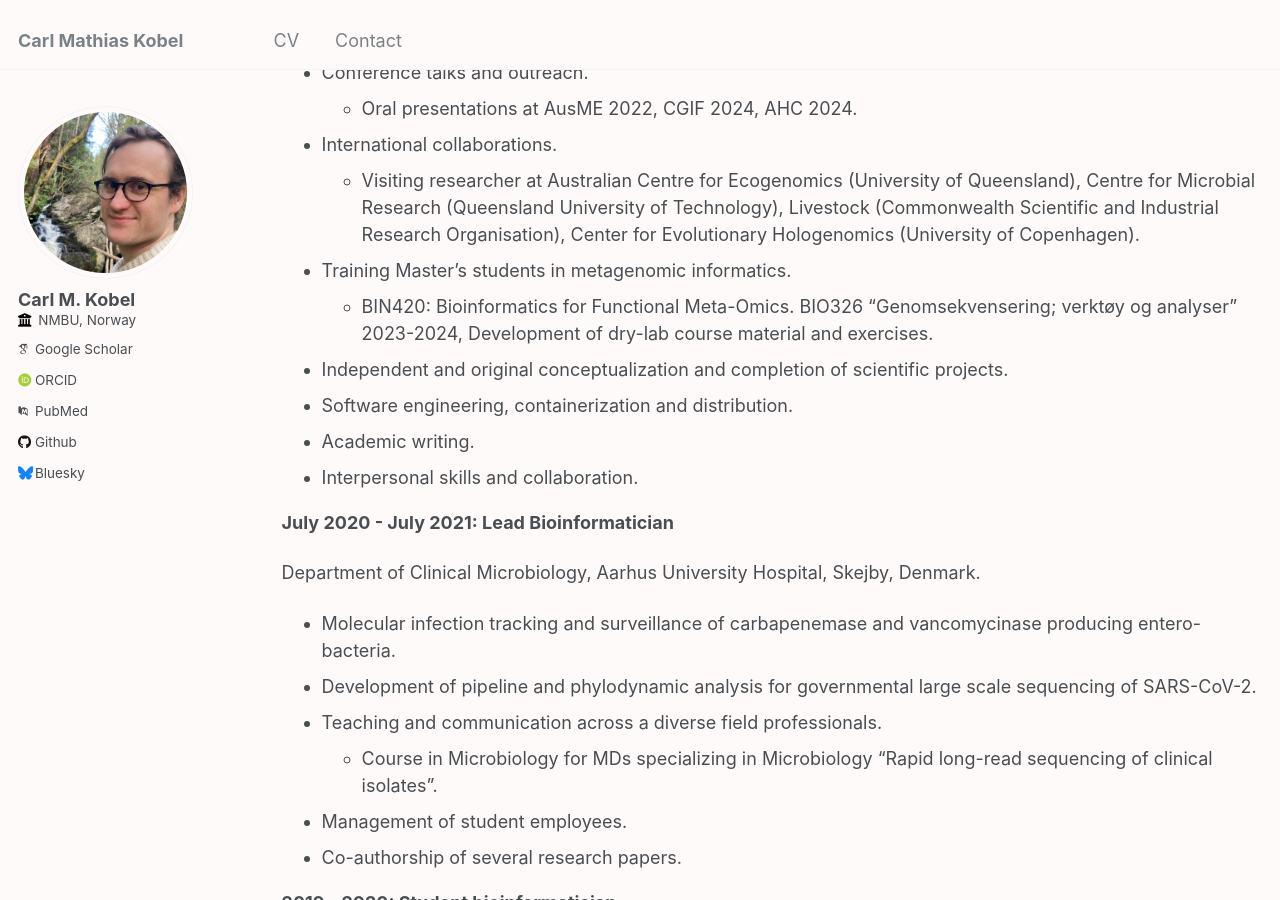
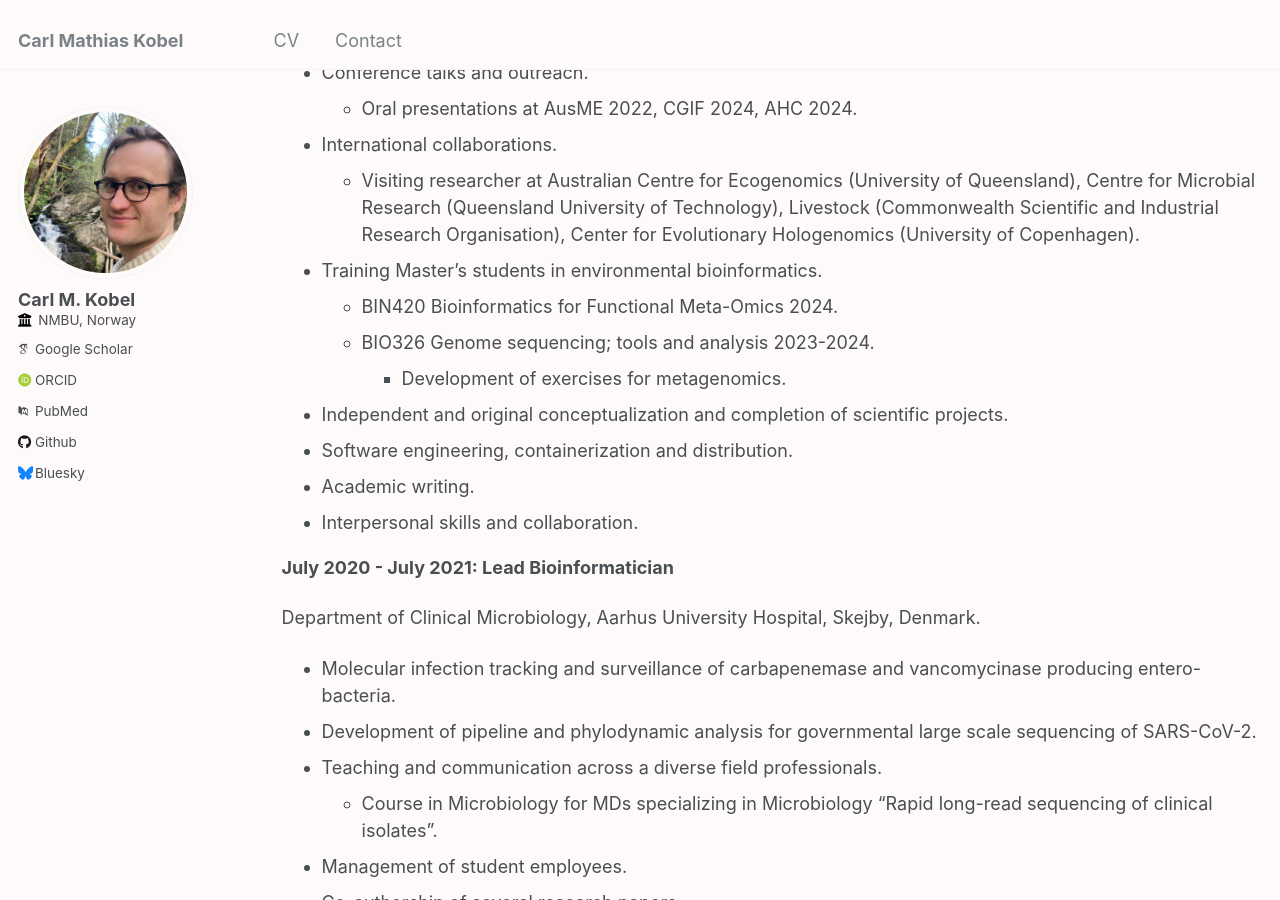
Before and after one commit to cmkobel/cmkobel.github.io, a Jekyll site: the page built from _pages/cv.md, in a window 1280 px wide and 900 px high, scrolled down 437 px. Built offline with Jekyll 4.4.1, drawn with Linux system fonts in a browser that asks for light colours; some web fonts are replaced.

Commit message:
Update cv.md

```diff
--- a/_pages/cv.md
+++ b/_pages/cv.md
@@ -24,8 +24,10 @@ Faculty of Biosciences, Norwegian University of Life Sciences, Ås, Norway.
     - Oral presentations at AusME 2022, CGIF 2024, AHC 2024.
   - International collaborations.
     - Visiting researcher at Australian Centre for Ecogenomics (University of Queensland), Centre for Microbial Research (Queensland University of Technology), Livestock (Commonwealth Scientific and Industrial Research Organisation), Center for Evolutionary Hologenomics (University of Copenhagen).
-  - Training Master's students in metagenomic informatics.
-    - BIN420: Bioinformatics for Functional Meta-Omics. BIO326 “Genomsekvensering; verktøy og analyser” 2023-2024, Development of dry-lab course material and exercises.
+  - Training Master's students in environmental bioinformatics.
+    - BIN420 Bioinformatics for Functional Meta-Omics 2024.
+    - BIO326 Genome sequencing; tools and analysis 2023-2024.
+      - Development of exercises for metagenomics.
   - Independent and original conceptualization and completion of scientific projects.
   - Software engineering, containerization and distribution.
   - Academic writing.
```
